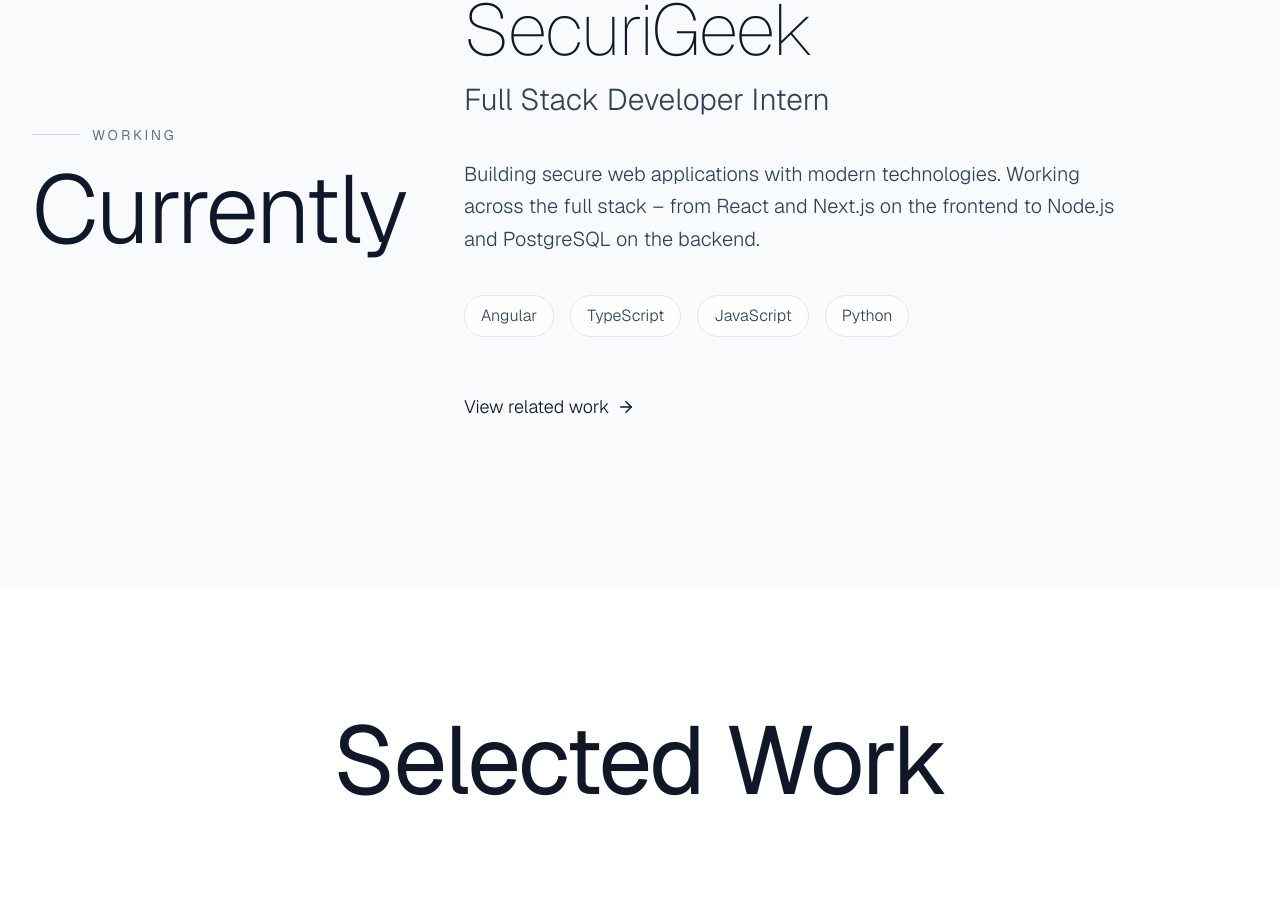
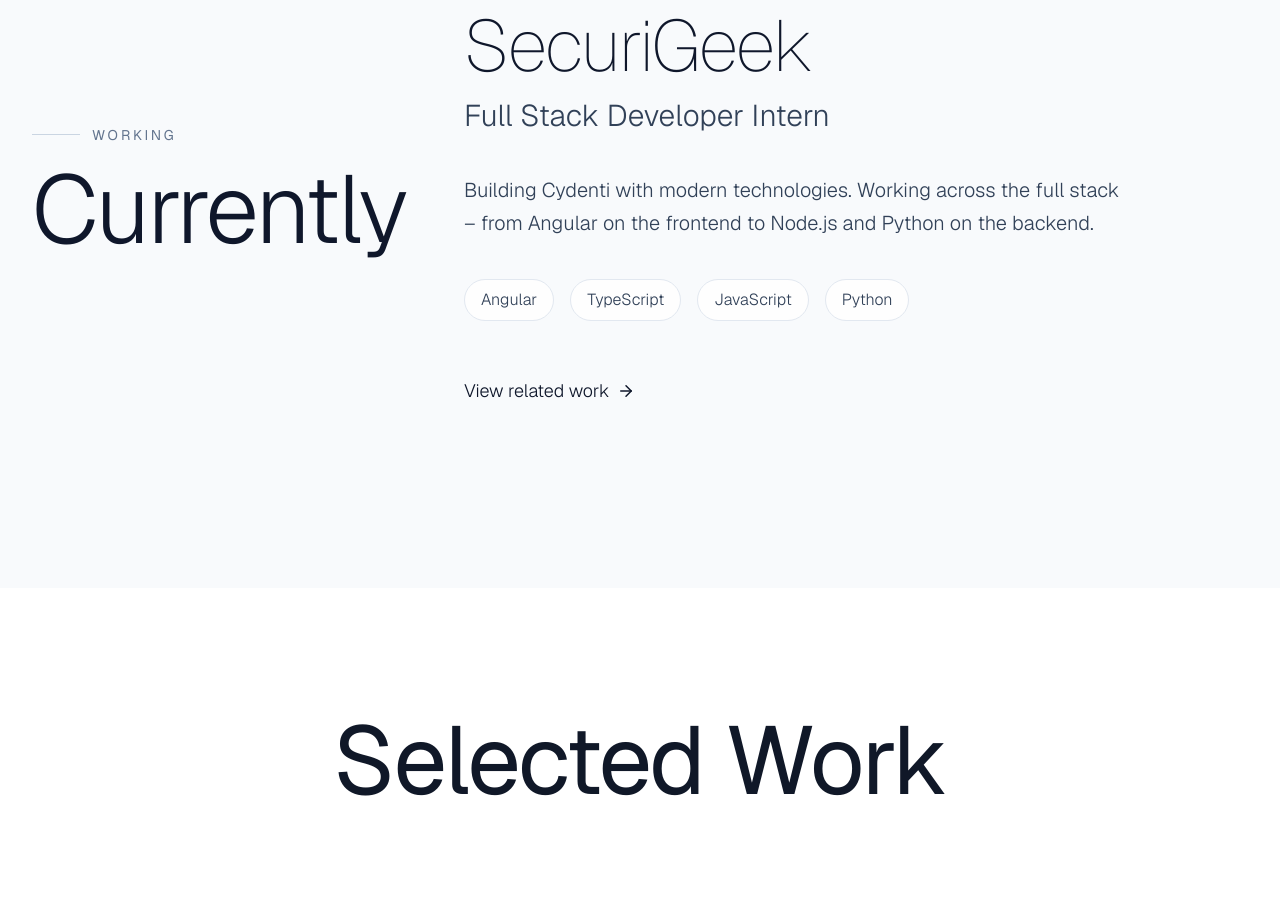
Before and after one commit to realutkarshh/Portfolio-Utkarsh-Singh, a Next.js app: page / in a window 1280 px wide. Shown: the part 2037-2961 px from the top of the page. Built offline with nearby package versions, Linux system fonts and the light colour scheme.

Commit message:
fix/updated-work-desc

```diff
--- a/components/current-role-section.tsx
+++ b/components/current-role-section.tsx
@@ -104,9 +104,9 @@ export default function CurrentWorkSection() {
                 }`}
                 style={{ transitionDelay: "600ms" }}
               >
-                Building secure web applications with modern technologies.
-                Working across the full stack – from React and Next.js on the
-                frontend to Node.js and PostgreSQL on the backend.
+                Building Cydenti with modern technologies.
+                Working across the full stack – from Angular on the
+                frontend to Node.js and Python on the backend.
               </p>
 
               {/* Tech Stack */}
```
